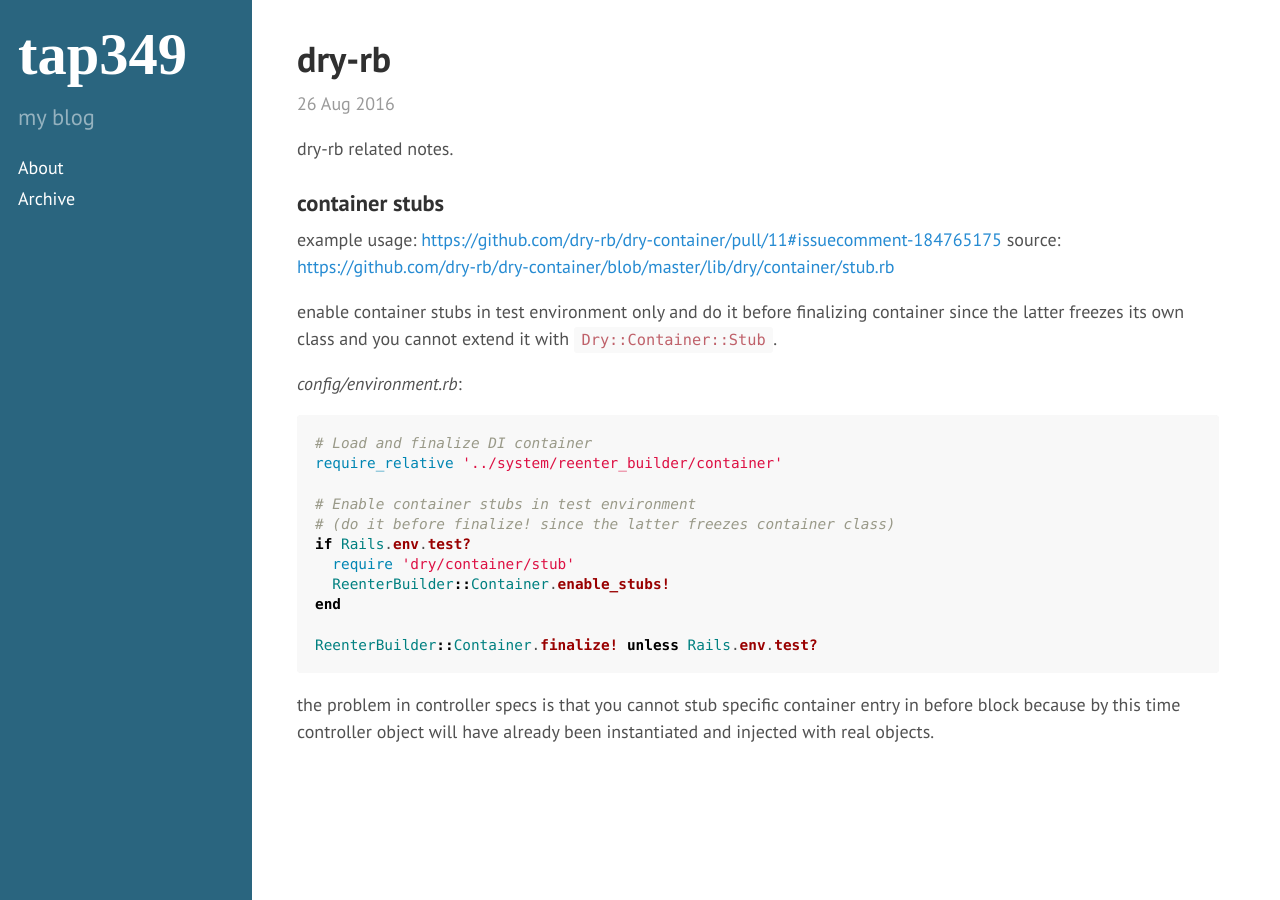
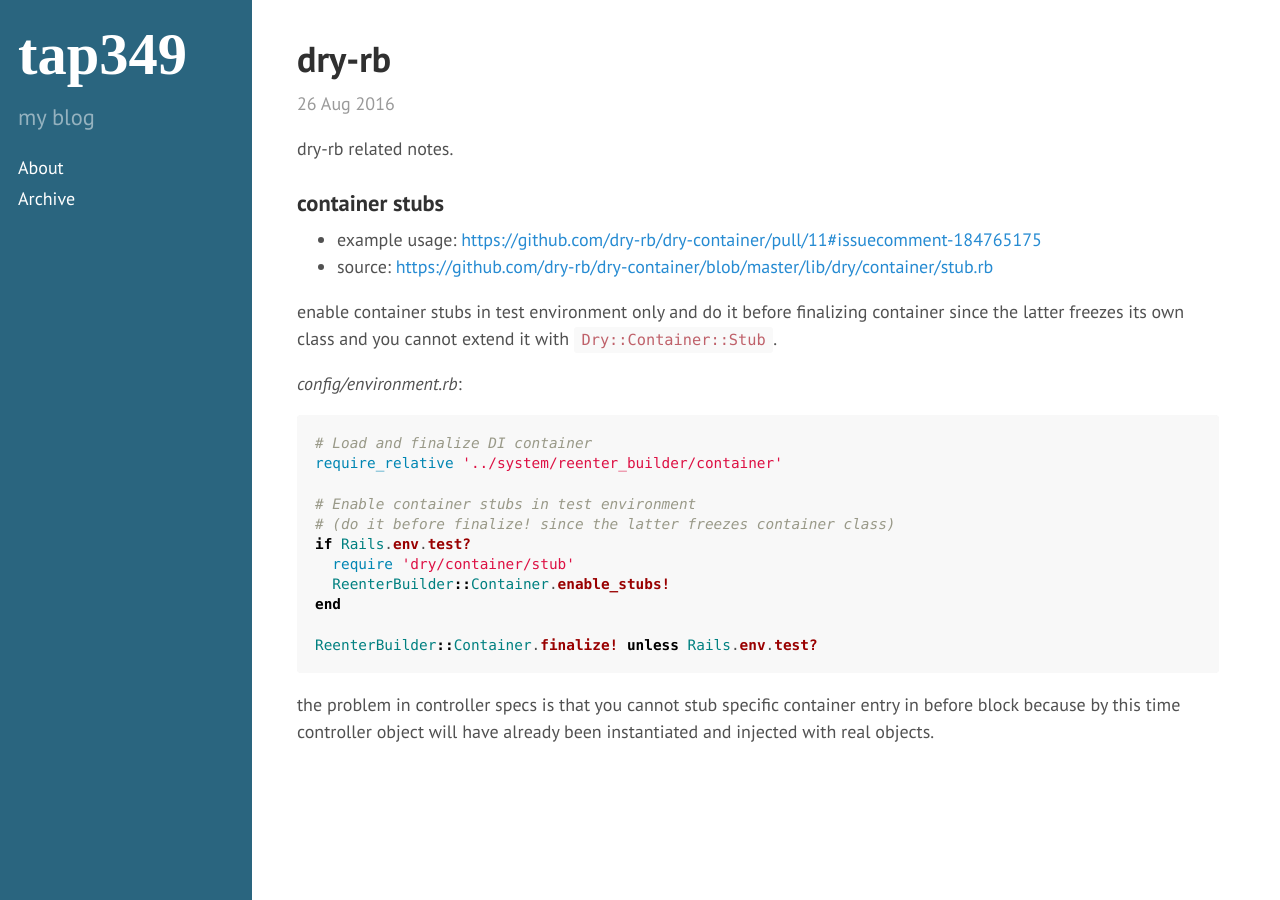
Before and after one commit to tap349/tap349.github.io, a Jekyll site: the page built from _posts/2016-08-26-dry-rb.md, in a window 1280 px wide. Built offline with Jekyll 4.4.1, drawn with Linux system fonts in a browser that asks for light colours.

Commit message:
update 2016-11-29_23:56:52

```diff
--- a/_posts/2016-08-26-dry-rb.md
+++ b/_posts/2016-08-26-dry-rb.md
@@ -12,8 +12,8 @@ dry-rb related notes.
 
 ### container stubs
 
-example usage: <https://github.com/dry-rb/dry-container/pull/11#issuecomment-184765175>
-source: <https://github.com/dry-rb/dry-container/blob/master/lib/dry/container/stub.rb>
+- example usage: <https://github.com/dry-rb/dry-container/pull/11#issuecomment-184765175>
+- source: <https://github.com/dry-rb/dry-container/blob/master/lib/dry/container/stub.rb>
 
 enable container stubs in test environment only and do it before
 finalizing container since the latter freezes its own class and you
```
Also changed, not shown: _posts/2016-10-03-macos-configuration.md (+1 -1 lines).
